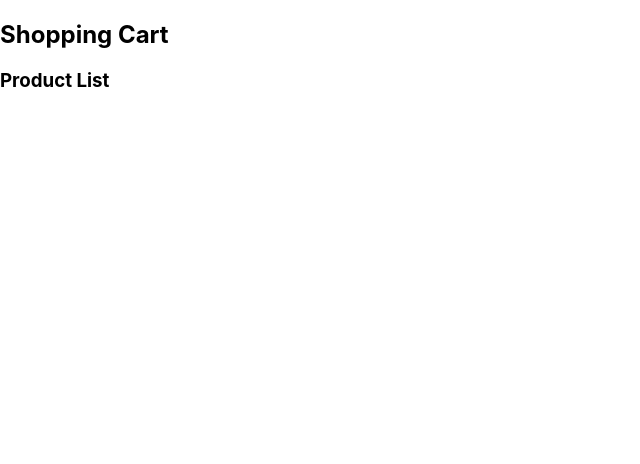
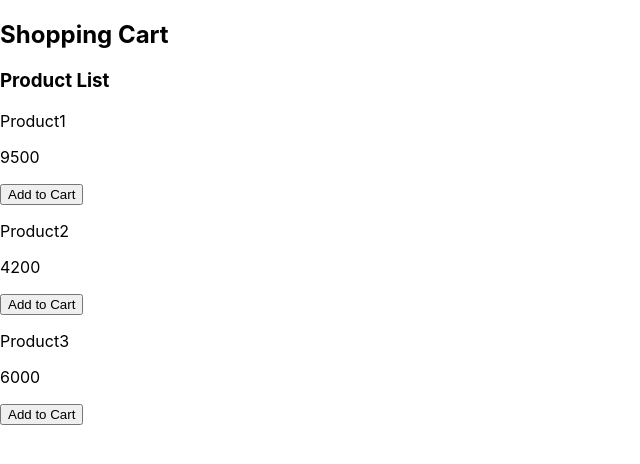
Before and after one commit to farhadmpr/ShoppingCart, a React (Create React App) app: page / in a window 1280 px wide. Shown: the top 464 px of the page, without its empty margins (0-640 px from the left). Built offline with nearby package versions, Linux system fonts and the light colour scheme.

Commit message:
Add Product to ProductList

```diff
--- a/src/components/ProductList.js
+++ b/src/components/ProductList.js
@@ -1,6 +1,7 @@
 import React from 'react'
 
 import './ProductList.css'
+import Product from './Product'
 
 const products = [
     { id:1, title: "Product1", price: 9500 },
@@ -12,6 +13,15 @@ const ProductList = () => {
     return (
         <div className="product-list">
             <h3>Product List</h3>
+            {
+                products.map((item) => {
+                    return <Product
+                        key={item.id}
+                        title={item.title}
+                        price={item.price}
+                    />
+                })
+            }
         </div>
     )
 }
```
